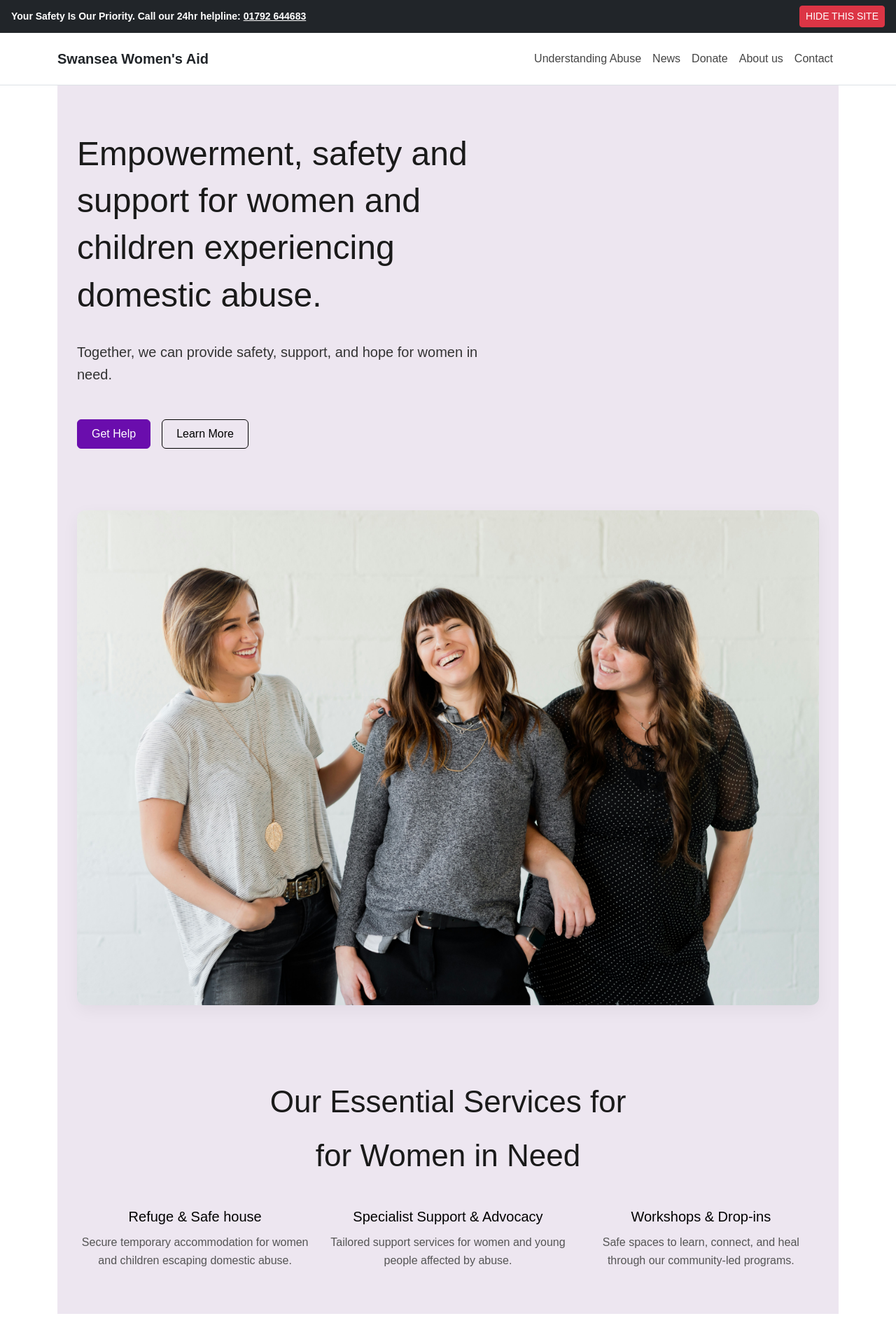
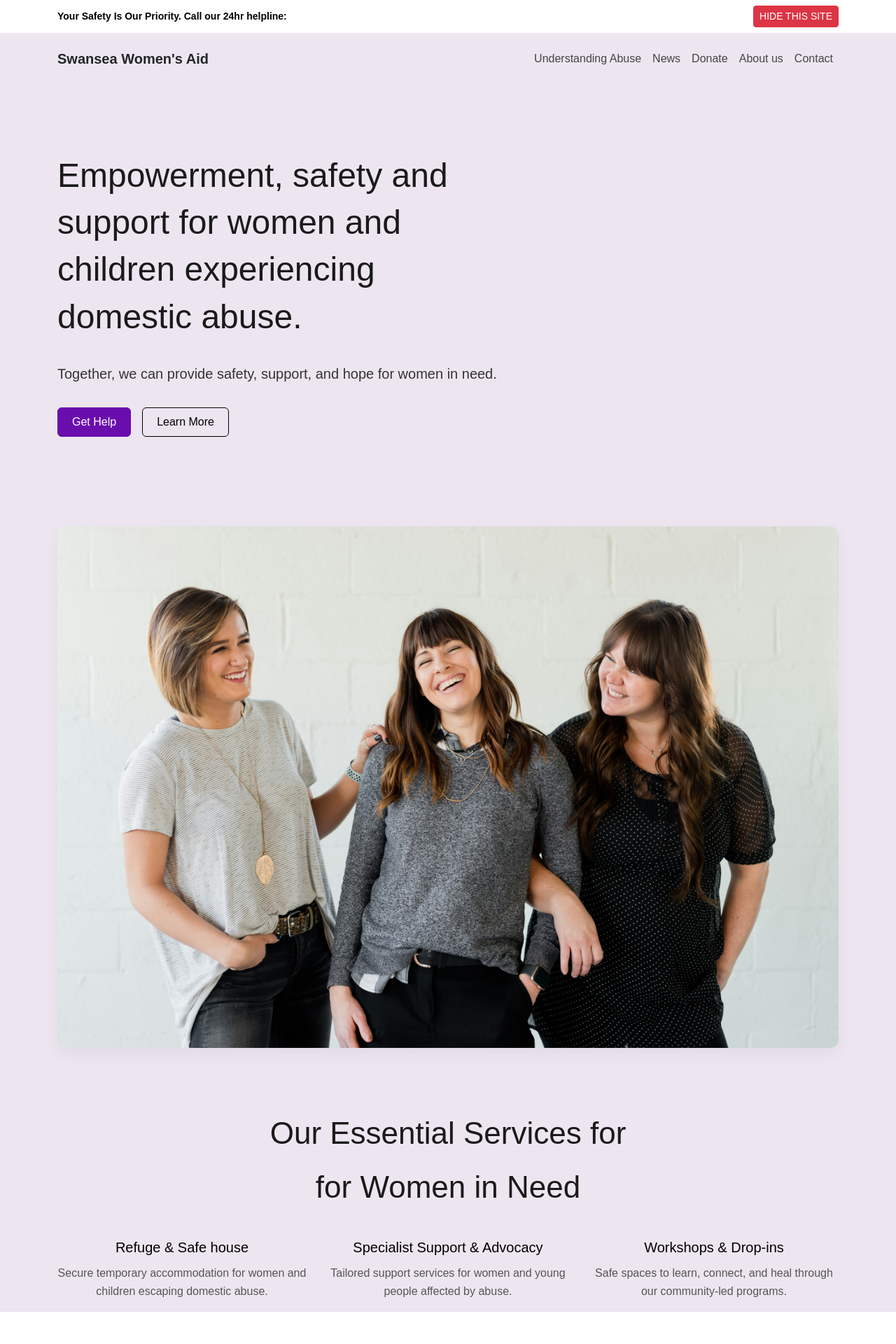
Before and after one commit to shipleyux/charity-site-ms4, a Django app: page / in a window 1280 px wide. Shown: the top 1920 px of the page at 70% size. Run offline with Django 4.2, Linux system fonts and the light colour scheme; data comes from the database, SQL or seed files in the repository.

Commit message:
add news article styling, add javascript for hide this site redriect button, add homepage styling

```diff
--- a/swa/static/swa/css/style.css
+++ b/swa/static/swa/css/style.css
@@ -1,6 +1,8 @@
+
+
 .hero-section {
   background-color: #ede6f0; /* match the light purple */
-  padding: 4rem 1rem; /* more vertical spacing */
+  padding: 6rem 1rem;
   text-align: left;
 }
 
@@ -20,7 +22,7 @@
   font-weight: 400;
   color: #333;
   max-width: 700px;
-  margin: 0 auto 3rem;
+  margin-bottom: 2rem;
 }
 
 .hero-buttons {
@@ -28,7 +30,7 @@
   justify-content: flex-start;
   gap: 1rem; /* adds space between buttons */
   flex-wrap: wrap;
-  margin-bottom: 4rem;
+  margin-bottom: 8rem;
 }
 
 /* Primary solid purple button */
@@ -74,8 +76,10 @@
 /* === Section: Essential Services === */
 .essential-services-section {
   background-color: #ede6f0; /* match the light purple */
-  padding: 4rem 1rem;
+
   text-align: center;
+  padding: rem;
+
 }
 
 .essential-services-section h2 {
@@ -165,20 +169,22 @@
 }
 
 .make-a-difference-section .btn-outline-secondary:hover {
-  background-color: #6A0DAD;
+  background-color: #FBE7F1;
   color: #fff;
 }
 
 /* === Section: Latest News === */
 .latest-news-preview {
-  background-color: #f9f9f9;
-  padding: 3rem 1rem;
+  background-color: #ffffff;
+  padding: 5rem 1rem;
+  margin-top: 5rem;
+  margin-bottom: 5rem;
 }
 
 .latest-news-preview h5 {
   color: #999;
-  text-transform: uppercase;
-  font-weight: 600;
+  font-family: 'Work Sans', sans-serif;
+  font-weight: 400;
   margin-bottom: 2rem;
 }
 
@@ -187,7 +193,7 @@
   border-radius: 8px;
   transition: box-shadow 0.3s ease;
   padding: 1rem;
-  background-color: #fff;
+  background-color: #ffff;
 }
 
 .latest-news-preview .border:hover {
@@ -253,8 +259,7 @@ h2, h5, h6 {
 /* Custom Navbar Styling */
 .custom-navbar {
   font-family: 'Work Sans', sans-serif;
-  background-color: #ffffff;
-  border-bottom: 1px solid #e5e5e5;
+  background-color: #ede6f0;
 }
 
 .custom-navbar .navbar-brand {
@@ -296,6 +301,8 @@ body {
 }
 
 /* === Section: Understanding Domestic Abuse === */
+
+
 .domestic-abuse-info {
   font-family: 'Work Sans', sans-serif;
   background-color: #ffffff;
@@ -304,7 +311,7 @@ body {
 
 .domestic-abuse-info h2 {
   font-size: 1.8rem;
-  font-weight: 600;
+  font-weight: 400;
   color: #1a1a1a;
   margin-bottom: 2rem;
 }
@@ -329,3 +336,54 @@ body {
 .domestic-abuse-info p {
   margin-bottom: 0.75rem;
 }
+
+.safety-banner {
+
+}
+
+.faq-section {
+  background-color: #1e002e; /* Very dark purple */
+  color: #ffffff;
+  padding: 4rem 1rem;
+}
+
+.faq-section h2 {
+  color: #ffffff;
+  font-weight: 600;
+}
+
+.faq-section .accordion-button {
+  background-color: #2a003f; /* Slightly lighter than background */
+  color: #ffffff;
+  font-weight: 500;
+  border: none;
+}
+
+.faq-section .accordion-button.collapsed {
+  background-color: #1e002e;
+  color: #ffffff;
+}
+
+.faq-section .accordion-button:focus {
+  box-shadow: 0 0 0 0.25rem rgba(255, 255, 255, 0.2);
+}
+
+.faq-section .accordion-body {
+  background-color: #1e002e;
+  color: #ffffff;
+}
+
+.faq-section .accordion-item {
+  border: 1px solid #ffffff;
+  border-radius: 4px;
+  margin-bottom: 1rem;
+}
+.faq-section .accordion-button::after {
+  filter: brightness(0) invert(1); /* makes the default chevron white */
+}
+
+.card-info {
+  background-color: #ffd8ef;
+  border-radius: 0.5rem;
+  padding: 1rem;
+}
--- /dev/null
+++ b/swa/static/swa/js/hide-site.js
@@ -0,0 +1,3 @@
+function hideSite() {
+    window.location.replace("https://www.google.com");
+  }
--- a/templates/base.html
+++ b/templates/base.html
@@ -12,13 +12,16 @@
 </head>
 <body>
 
-  <!-- SAFETY ALERT BANNER – Always on top -->
-  <div class="safety-banner bg-dark text-white py-2 px-3 d-flex justify-content-between align-items-center small">
-  <strong>Your Safety Is Our Priority. Call our 24hr helpline: <a href="tel:01792644683" class="text-white text-decoration-underline">01792 644683</a></strong>  <a href="#" class="btn btn-danger btn-sm">HIDE THIS SITE</a>
+  <div class="safety-banner text-black py-2 px-3">
+    <div class="container d-flex justify-content-between align-items-center small">
+      <strong>Your Safety Is Our Priority. Call our 24hr helpline:
+        <a href="tel:01792644683" class="text-white text-decoration-underline">01792 644683</a>
+      </strong>
+      <a href="#" class="btn btn-danger btn-sm" onclick="hideSite()">HIDE THIS SITE</a>
+    </div>
   </div>
 
-
-  <nav class="navbar navbar-expand-lg custom-navbar bg-white border-bottom py-3">
+  <nav class="navbar navbar-expand-lg custom-navbar py-3">
     <div class="container">
       <a class="navbar-brand fw-bold text-dark" href="{% url 'home' %}">Swansea Women's Aid</a>
 
@@ -46,7 +49,7 @@
 
 
   <!-- Main page content -->
-  <main class="container">
+  <main class="container-fluid px-0">
     {% block content %}
     {% endblock %}
   </main>
@@ -71,6 +74,8 @@
     </div>
   </footer>
 
+
+  <script src="{% static 'swa/js/hide-site.js' %}" defer></script>
   <script src="https://cdn.jsdelivr.net/npm/bootstrap@5.3.0/dist/js/bootstrap.bundle.min.js" defer></script>
 </body>
 </html>
--- a/templates/core/home.html
+++ b/templates/core/home.html
@@ -8,7 +8,7 @@
 <!-- Hero Section -->
 <section class="hero-section">
   <div class="container">
-    <div class="row align-items-center">
+
       <div class="col-md-7">
         <h1>Empowerment, safety and support for women and children experiencing domestic abuse.</h1>
         <p>Together, we can provide safety, support, and hope for women in need.</p>
@@ -17,7 +17,7 @@
           <a href="{% url 'donate' %}" class="btn btn-primary">Get Help</a>
           <a href="#" class="btn btn-outline-secondary">Learn More</a>
         </div>
-      </div>
+
     </div>
     <div class="hero-image mt-4">
       <img src="{% static 'images/women.jpg' %}" alt="Supportive women" class="img-fluid">
@@ -27,7 +27,7 @@
 
 
 <!-- Essential Services -->
-<section class="py-5 text-center essential-services-section">
+<section class="text-center essential-services-section">
 
   <div class="container">
     <h2 class="mb-4">Our Essential Services for</h2>
@@ -50,45 +50,47 @@
 </section>
 
 <!-- Understanding Domestic Abuse Section -->
-<section class="py-5 bg-white domestic-abuse-info">
+<section class="py-5 bg-white info-section">
   <div class="container">
-    <div class="row">
-
-      <!-- Section Heading -->
-      <div class="col-md-6">
-        <h2>Understanding Domestic Abuse:<br>Recognising the Signs and Seeking Help</h2>
-      </div>
-
-      <!-- Intro paragraph -->
-      <div class="col-md-6">
-        <p class="lead text-muted mt-md-1">
+    <div class="row justify-content-center text-center mb-5">
+      <div class="col-lg-10">
+        <h2 class="mb-3">
+          Understanding Domestic Abuse:<br>
+          Recognising the Signs and Seeking Help
+        </h2>
+        <p class="lead text-muted">
           Domestic abuse can take many forms, including physical, emotional, and financial harm. If you feel trapped, scared, or controlled by your partner, you are not alone. It’s crucial to understand that help is available and you deserve to be safe.
         </p>
       </div>
     </div>
 
-    <!-- Grid: 2 help blocks -->
+    <!-- Grid: 2 help cards -->
     <div class="row mt-5 gy-4">
       <div class="col-md-6">
-        <div class="text-center px-4 d-flex flex-column align-items-center">
-          <i class="bi bi-info-circle-fill text-danger fs-2 mb-3"></i>
-          <h6 class="fw-bold text-center">Signs You May Be Experiencing Domestic Abuse</h6>
-          <p class="text-muted small mb-2 text-center">Recognising the signs is the first step towards seeking help.</p>
-          <a href="#" class="text-danger fw-medium text-decoration-none">Learn More <i class="bi bi-arrow-right"></i></a>
+        <div class="card-info h-100 border-0 shadow-sm">
+          <div class="card-body text-center d-flex flex-column align-items-center">
+            <i class="bi bi-info-circle-fill text-danger fs-2 mb-3"></i>
+            <h6 class="fw-bold">Signs You May Be Experiencing Domestic Abuse</h6>
+            <p class="text-muted small">Recognising the signs is the first step towards seeking help.</p>
+            <a href="#" class="text-danger fw-medium text-decoration-none mt-auto">Learn More <i class="bi bi-arrow-right"></i></a>
+          </div>
         </div>
       </div>
 
       <div class="col-md-6">
-        <div class="text-center px-4 d-flex flex-column">
-          <i class="bi bi-heart-fill text-danger fs-2 mb-3"></i>
-          <h6 class="fw-bold text-center">How to Get Help and Support</h6>
-          <p class="text-muted small mb-2 text-center">Reach out to local resources for support and guidance.</p>
-          <a href="#" class="text-danger fw-medium text-decoration-none">Get help <i class="bi bi-arrow-right"></i></a>
+        <div class="card-info h-100 border-0 shadow-sm">
+          <div class="card-body text-center d-flex flex-column align-items-center">
+            <i class="bi bi-heart-fill text-danger fs-2 mb-3"></i>
+            <h6 class="fw-bold">How to Get Help and Support</h6>
+            <p class="text-muted small">Reach out to local resources for support and guidance.</p>
+            <a href="#" class="text-danger fw-medium text-decoration-none mt-auto">Get help <i class="bi bi-arrow-right"></i></a>
+          </div>
         </div>
       </div>
     </div>
   </div>
 </section>
+
 
 
 
@@ -112,7 +114,7 @@
 
       <!-- Image Column -->
       <div class="col-md-6">
-        <img src="{% static 'images/make-a-difference.jpg' %}" alt="Women in conversation" class="img-fluid rounded shadow">
+        <img src="{% static 'images/women-talking.jpg' %}" alt="Women in conversation" class="img-fluid rounded shadow">
       </div>
 
     </div>
@@ -120,7 +122,7 @@
 </section>
 
 <!-- Latest News Section -->
-<section class="latest-news-preview py-4 bg-light">
+<section class="latest-news-preview py-4">
   <div class="container">
     <h5 class="mb-3 text-uppercase text-muted">Latest News</h5>
 
@@ -141,7 +143,7 @@
 </section>
 
 
-<section class="py-5 bg-light">
+<section class="faq-section">
   <div class="container">
     <h2 class="mb-4 text-center">Frequently Asked Questions</h2>
     <div class="accordion" id="faqAccordion">
```
Also changed, not shown: templates/core/post_detail.html (+37 -8 lines), locale/cy/LC_MESSAGES/django.po (deleted), swa/static/images/women-talking.jpg (added), 1 other file.
